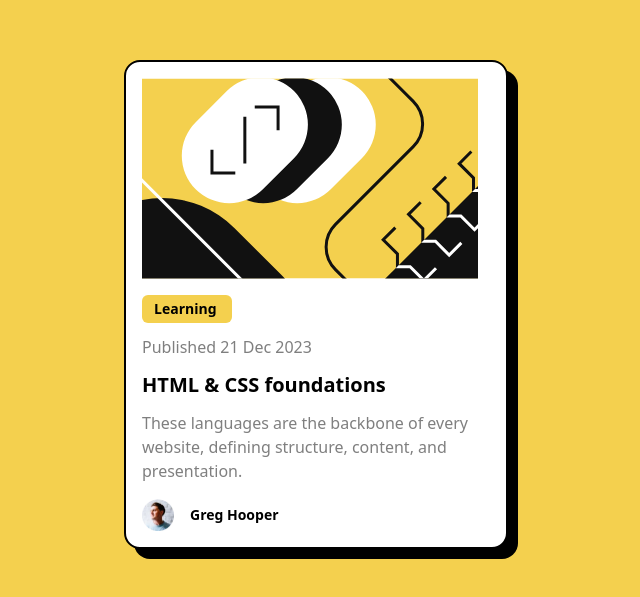
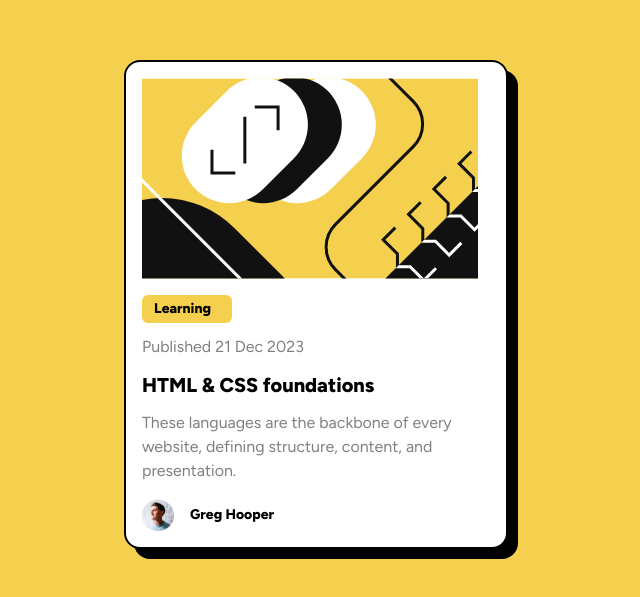
Before and after one commit to alfonso-ramos/Blog-preview-card, a website: page index.html in a window 1280 px wide. Shown: the part 159-756 px from the top of the page, without its empty margins (324-964 px from the left). Drawn offline with Linux system fonts and the light colour scheme.

Commit message:
[ADD] Cambiada la fuente y actualizado el README

```diff
--- a/index.html
+++ b/index.html
@@ -6,7 +6,10 @@
 
   <link rel="icon" type="image/png" sizes="32x32" href="./assets/images/favicon-32x32.png">
   <link rel="stylesheet" href="output.css">
-  <title>Frontend Mentor | Blog preview card</title>
+  <link rel="preconnect" href="https://fonts.googleapis.com">
+  <link rel="preconnect" href="https://fonts.gstatic.com" crossorigin>
+  <link href="https://fonts.googleapis.com/css2?family=Figtree:wght@400;600;800&display=swap" rel="stylesheet">
+  <title>Blog preview card</title>
 
 </head>
 <body class="bg-yellow">
--- a/input.css
+++ b/input.css
@@ -1,3 +1,9 @@
 @tailwind base;
 @tailwind components;
 @tailwind utilities;
+
+@layer base {
+    html {
+      font-family: 'Figtree', sans-serif;
+    }
+  }
```
Also changed, not shown: README-template.md (deleted), README.md, output.css.
